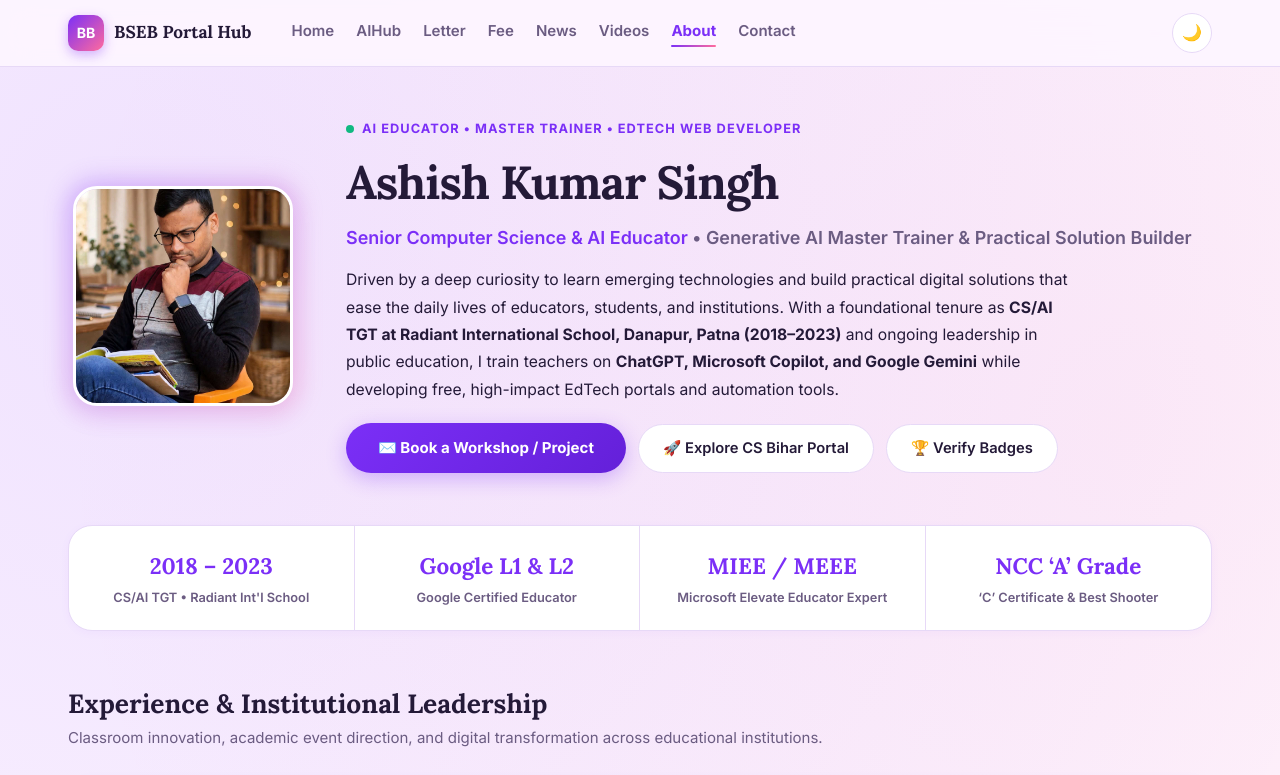
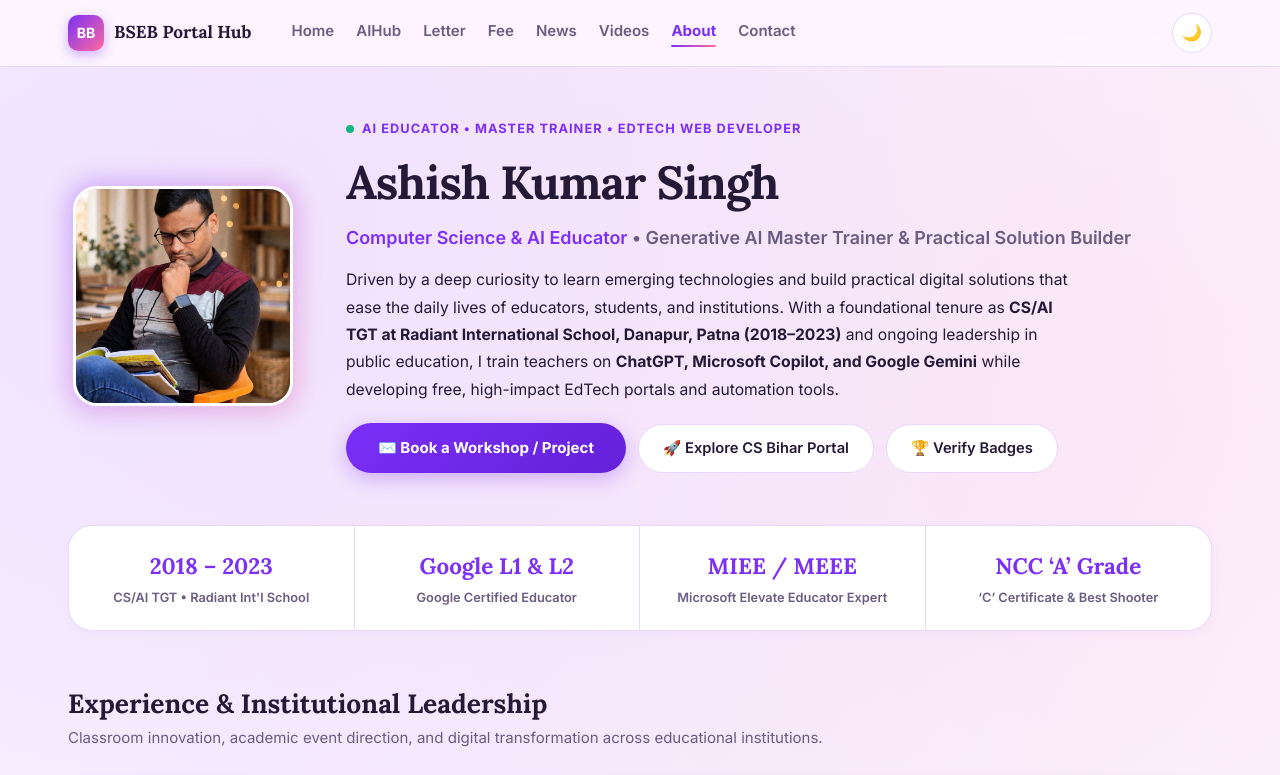
Before and after one commit to ashish9singh/bseb, a plain HTML site: page about.html in a window 1280 px wide. Shown: the top 775 px of the page. Drawn offline with Linux system fonts and the light colour scheme.

Commit message:
Update about.html

```diff
--- a/about.html
+++ b/about.html
@@ -168,7 +168,7 @@
                 <h1>Ashish Kumar Singh</h1>
 
                 <div class="dev-subtitle">
-                    <span>Senior Computer Science & AI Educator</span> • Generative AI Master Trainer & Practical Solution Builder
+                    <span>Computer Science & AI Educator</span> • Generative AI Master Trainer & Practical Solution Builder
                 </div>
 
                 <p class="dev-summary">
```
